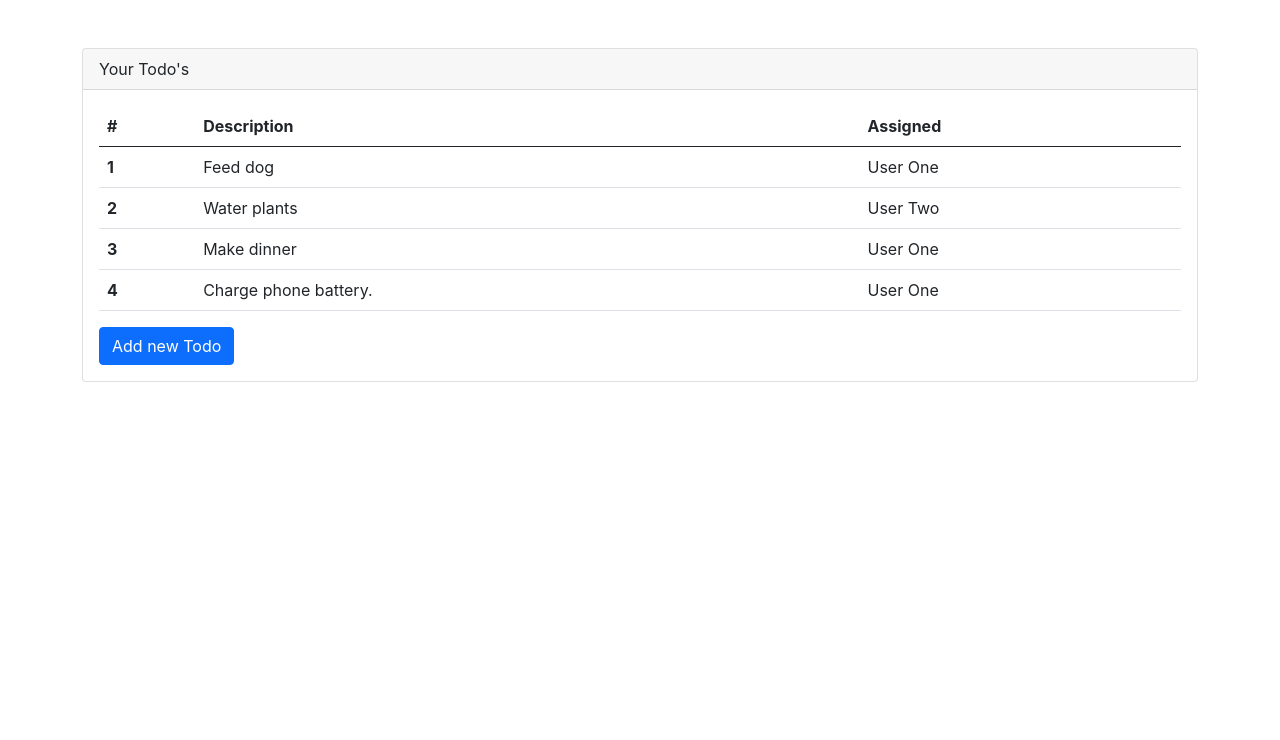
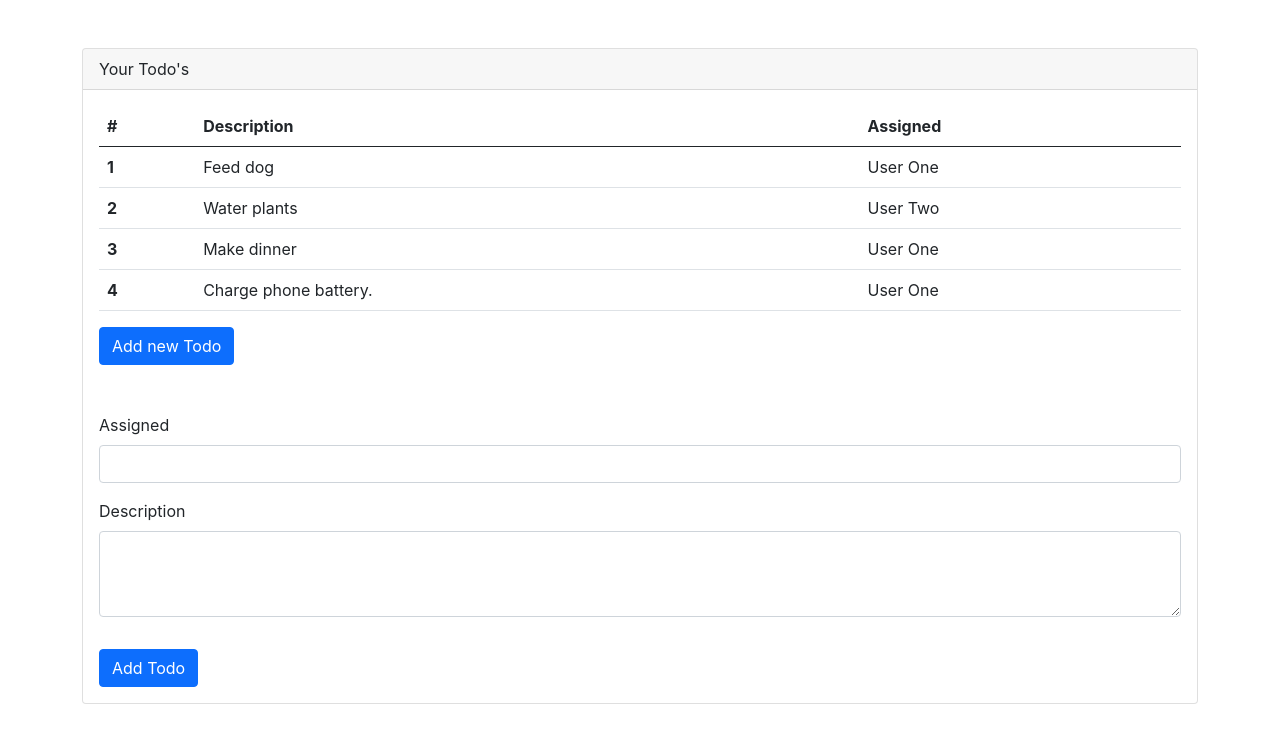
Before and after one commit to MacePh/react-todos, a React (Create React App) app: page / in a window 1280 px wide. Shown: the top 740 px of the page. Built offline with nearby package versions, Linux system fonts and the light colour scheme.

Commit message:
added form

```diff
--- a/src/App.js
+++ b/src/App.js
@@ -1,6 +1,7 @@
 import React,{useState} from 'react';
 import './App.css';
 import TodoTable from './components/TodoTable';
+import NewTodoForm from './components/NewTodoForm';
 
 
 function App() {
@@ -35,6 +36,7 @@
           <button className='btn btn-primary'onClick={addTodo}>
             Add new Todo
           </button>
+          <NewTodoForm/>
         </div>
       </div>
     </div>
--- /dev/null
+++ b/src/components/NewTodoForm.js
@@ -0,0 +1,20 @@
+import React from "react";
+function NewTodoForm() {
+
+    return (
+        <div className='mt-5'>
+            <form>
+                <div className='mb-3'>
+                    <label className='form-label'>Assigned</label>
+                    <input type='text' className='form-control' required></input>
+                </div>
+                <div className='mb-3'>
+                    <label className='form-label'>Description</label>
+                    <textarea className='form-control' rows={3} required></textarea>
+                </div>
+                <button type='button' className='btn btn-primary mt-3'>Add Todo</button>
+            </form>
+        </div>
+    )
+}
+export default NewTodoForm
```
